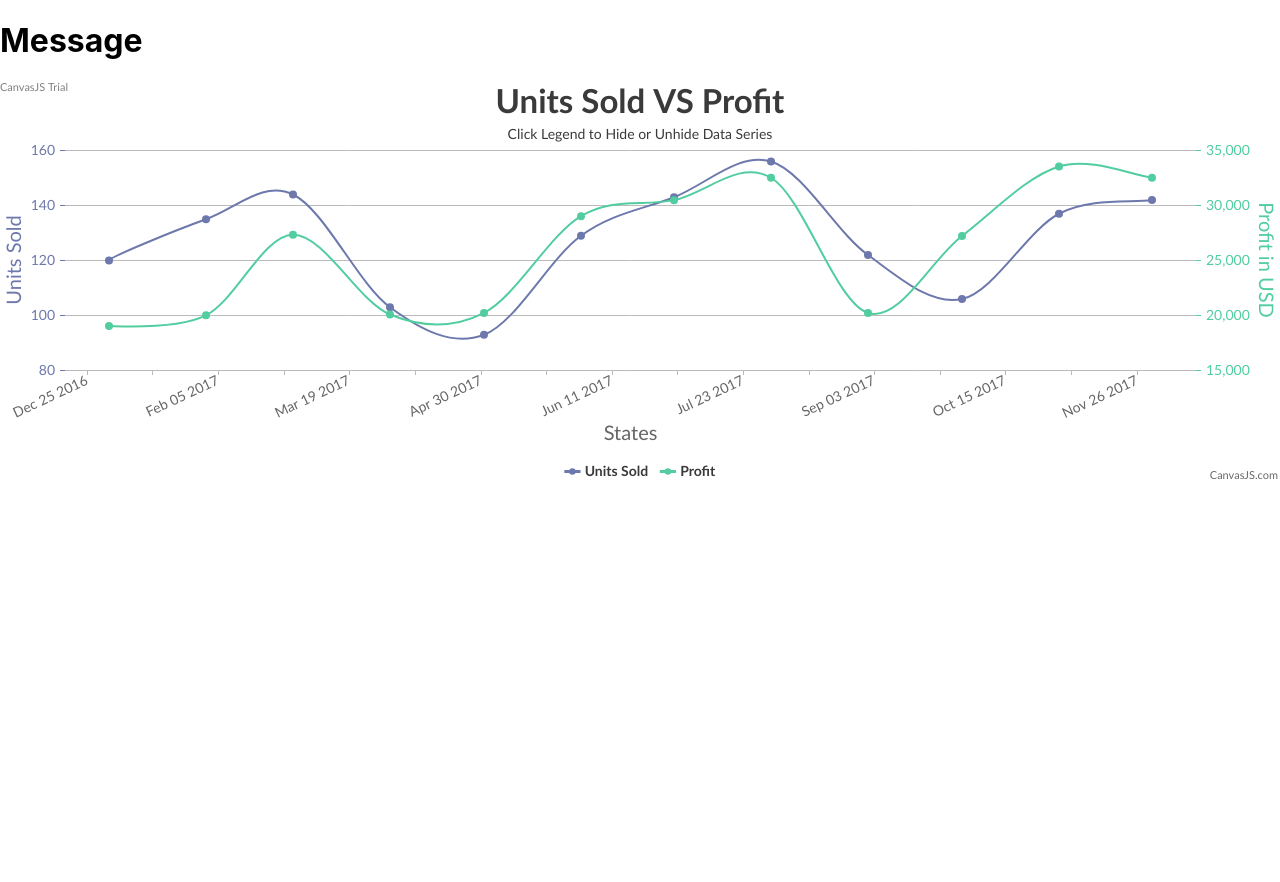
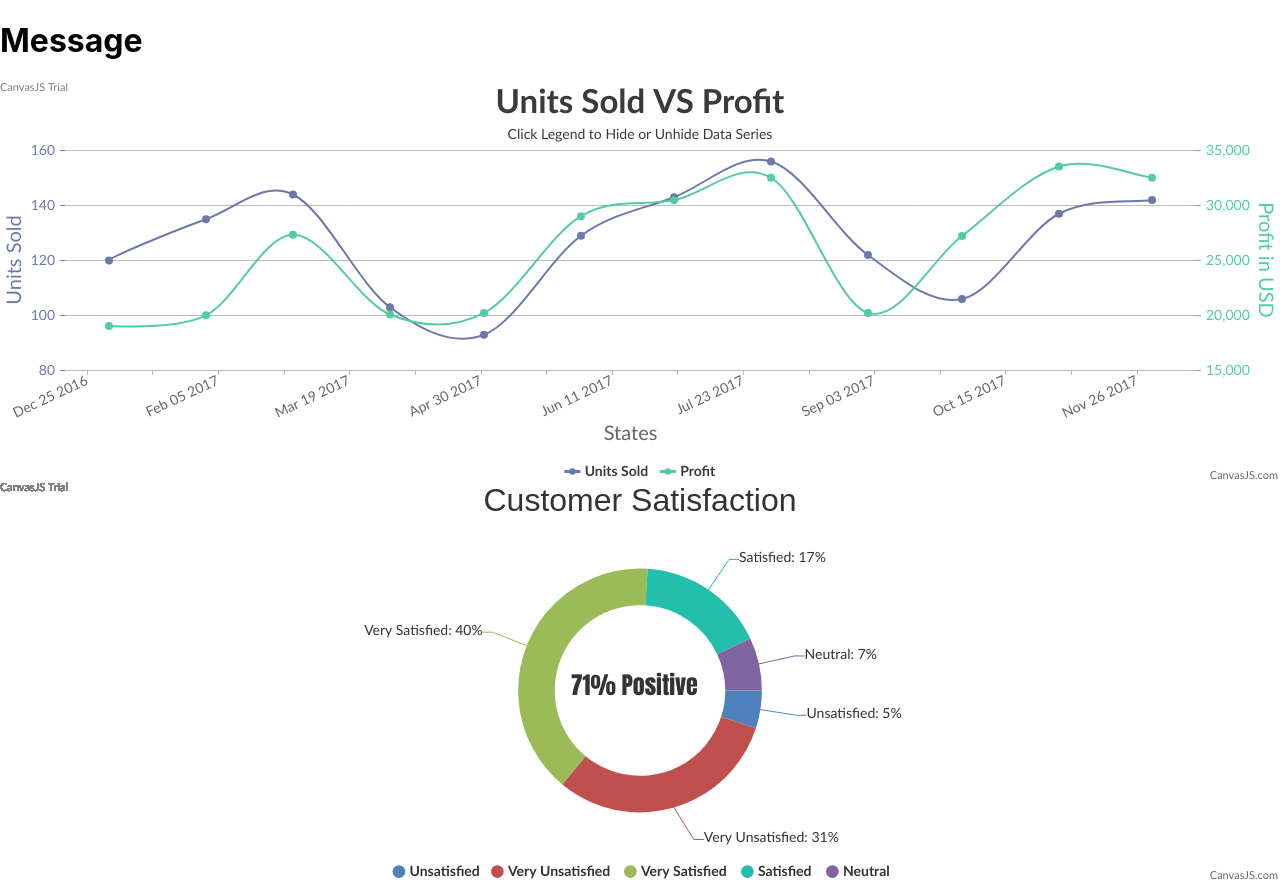
Before and after one commit to wandy42vikoler/Expanse-Financial-Manger, a React (Create React App) app in the folder ExpanseApplication/front-end/expanse-react/: page / in a window 1280 px wide. Before the commit the page ends 800 px from the top, so only its background shows below. Built offline with nearby package versions, Linux system fonts and the light colour scheme; no server answers.

Commit message:
Finished Doughnut Chart

```diff
--- a/ExpanseApplication/front-end/expanse-react/src/App.js
+++ b/ExpanseApplication/front-end/expanse-react/src/App.js
@@ -2,10 +2,7 @@ import React, {useState, Component} from 'react';
 import axios from 'axios';
 import './App.css'
 import Chart from './Chart'
-
-
-
-
+import DoughnutChart from './DoughnutChart'
 
 
 
@@ -28,8 +25,14 @@ function App() {
     <div className="App">
       <h1>Message</h1>
       <h1 className="backend">{message}</h1>
+      <div>
       <Chart />
+      </div>
+      <div>
+      <DoughnutChart />
+      </div>
     </div>
+
   );
 }
 
--- /dev/null
+++ b/ExpanseApplication/front-end/expanse-react/src/DoughnutChart.js
@@ -0,0 +1,43 @@
+/* App.js */
+import React, { Component } from 'react';
+import CanvasJSReact from './canvasjs-3.6.7/canvasjs.react.js';
+var CanvasJS = CanvasJSReact.CanvasJS;
+var CanvasJSChart = CanvasJSReact.CanvasJSChart;
+class DoughnutChart extends Component {
+	render() {
+		const options = {
+			animationEnabled: true,
+			title: {
+				text: "Customer Satisfaction"
+			},
+			subtitles: [{
+				text: "71% Positive",
+				verticalAlign: "center",
+				fontSize: 24,
+				dockInsidePlotArea: true
+			}],
+			data: [{
+				type: "doughnut",
+				showInLegend: true,
+				indexLabel: "{name}: {y}",
+				yValueFormatString: "#,###'%'",
+				dataPoints: [
+					{ name: "Unsatisfied", y: 5 },
+					{ name: "Very Unsatisfied", y: 31 },
+					{ name: "Very Satisfied", y: 40 },
+					{ name: "Satisfied", y: 17 },
+					{ name: "Neutral", y: 7 }
+				]
+			}]
+		}
+		return (
+		<div>
+			<CanvasJSChart options = {options}
+				/* onRef={ref => this.chart = ref} */
+			/>
+			{/*You can get reference to the chart instance as shown above using onRef. This allows you to access all chart properties and methods*/}
+		</div>
+		);
+	}
+}
+export default DoughnutChart;
```
